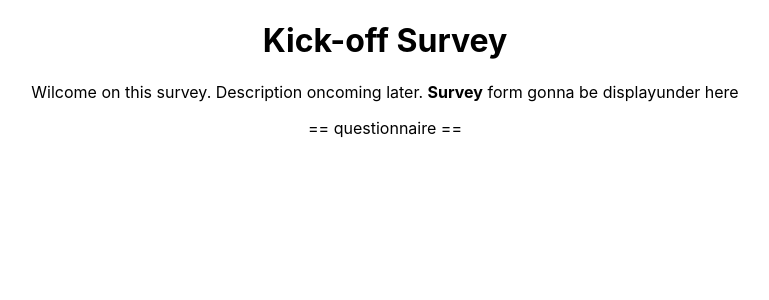
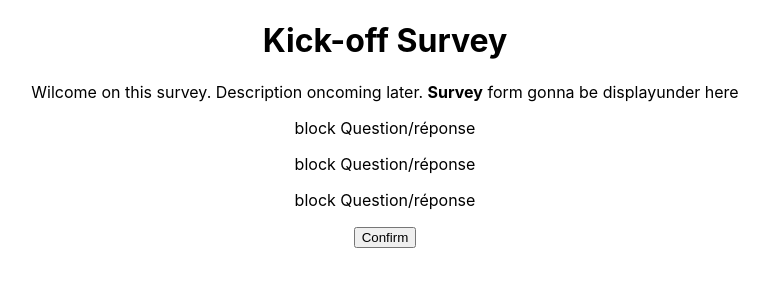
Before and after one commit to marouank7/eBloom, a React (Create React App) app in the folder front_app/: page / in a window 1280 px wide. Shown: the top 300 px of the page, without its empty margins (255-1024 px from the left). Built offline with nearby package versions, Linux system fonts and the light colour scheme.

Commit message:
Survey Form created by Pierre. -2- 17h00

```diff
--- a/front_app/src/Components/employee_surveys/KickOffPage.js
+++ b/front_app/src/Components/employee_surveys/KickOffPage.js
@@ -1,4 +1,5 @@
 import React, {Component} from 'react' ;
+import SurveyForm from './SurveyForm';
 
 export default class KickOffPage extends Component {
     render() {
@@ -6,7 +7,7 @@ export default class KickOffPage extends Component {
             <>
             <h1>Kick-off Survey</h1>
             <p>Wilcome on this survey. Description oncoming later. <b>Survey</b> form gonna be displayunder here</p>
-            <p> == questionnaire == </p>
+            <SurveyForm/>
             </>
         )
     }
--- /dev/null
+++ b/front_app/src/Components/employee_surveys/SurveyForm.js
@@ -0,0 +1,12 @@
+import React from 'react' ;
+
+const SurveyForm = (prop) => (
+    <form>
+        <p>block Question/réponse</p>
+        <p>block Question/réponse</p>
+        <p>block Question/réponse</p>
+        <button>Confirm</button>
+    </form>
+)
+
+export default SurveyForm;
```
